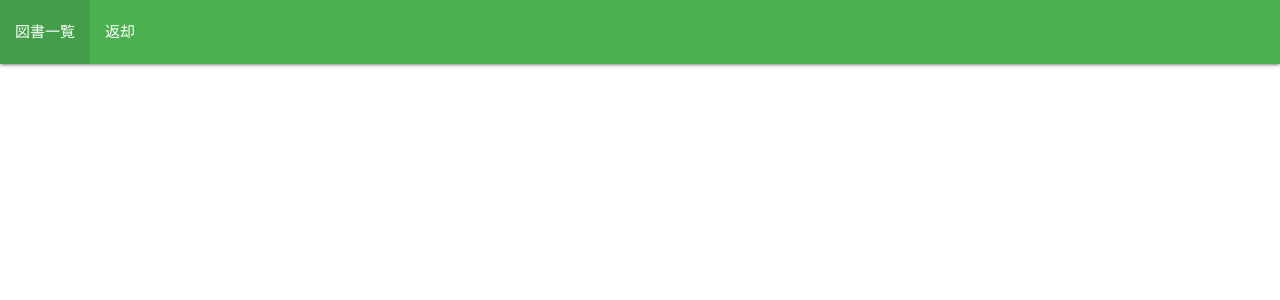
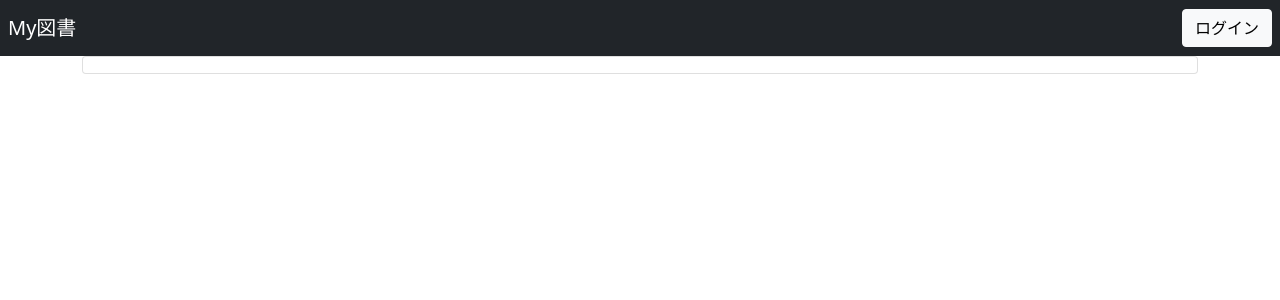
Before and after one commit to scallop722/mylib, a Flask app: page /book/list in a window 1280 px wide. Shown: the top 300 px of the page. Run offline with Flask 2, Linux system fonts and the light colour scheme; data that the repository does not hold is empty; some libraries are stand-ins or nearby versions.

Commit message:
テンプレートをBootstrapに変更

```diff
--- a/templates/book/list.html
+++ b/templates/book/list.html
@@ -1,8 +1,16 @@
 {% extends "layout.html" %}
 {% block content %}
-<ul>
-  {% for book in books %}
-  <li>{{ book.title }}</li>
-  {% endfor %}
-</ul>
+<div class="container">
+  <div class="card">
+    <div class="row">
+      <div class="col">
+        <ul>
+          {% for book in books %}
+          <li>{{ book.title }}</li>
+          {% endfor %}
+        </ul>
+      </div>
+    </div>
+  </div>
+</div>
 {% endblock %}
--- a/templates/layout.html
+++ b/templates/layout.html
@@ -1,24 +1,17 @@
 <!DOCTYPE html>
 <html>
 <head>
-  <link rel="stylesheet" href="https://cdnjs.cloudflare.com/ajax/libs/materialize/1.0.0/css/materialize.min.css">
+  <link href="https://cdn.jsdelivr.net/npm/bootstrap@5.0.0-beta1/dist/css/bootstrap.min.css" rel="stylesheet" integrity="sha384-giJF6kkoqNQ00vy+HMDP7azOuL0xtbfIcaT9wjKHr8RbDVddVHyTfAAsrekwKmP1" crossorigin="anonymous">
   <link rel="stylesheet" href="/static/css/style.css">
 </head>
 <body>
-  <nav class="green">
-    <div class="nav-wrapper">
-      <ul id="nav-mobile" class="hide-on-med-and-down">
-        <li><a href="#">図書一覧</a></li>
-        <li><a href="#">返却</a></li>
-        <li><a href=""></a></li>
-      </ul>
-    </div>
+  <nav class="navbar navbar-dark bg-dark">
+    <a class="navbar-brand ps-2" href="#">My図書</a>
+    <button type="button" class="btn btn-light ms-auto me-2">ログイン</button>
   </nav>
-  <div class="container">
-    {% block content %}
-    {% endblock %}
-  </div>
-  <script src="https://cdnjs.cloudflare.com/ajax/libs/materialize/1.0.0/js/materialize.min.js"></script>
+  {% block content %}
+  {% endblock %}
+  <script src="https://cdn.jsdelivr.net/npm/bootstrap@5.0.0-beta1/dist/js/bootstrap.bundle.min.js" integrity="sha384-ygbV9kiqUc6oa4msXn9868pTtWMgiQaeYH7/t7LECLbyPA2x65Kgf80OJFdroafW" crossorigin="anonymous"></script>
   <script src="/static/js/script.js"></script>
 </body>
 </html>
```
